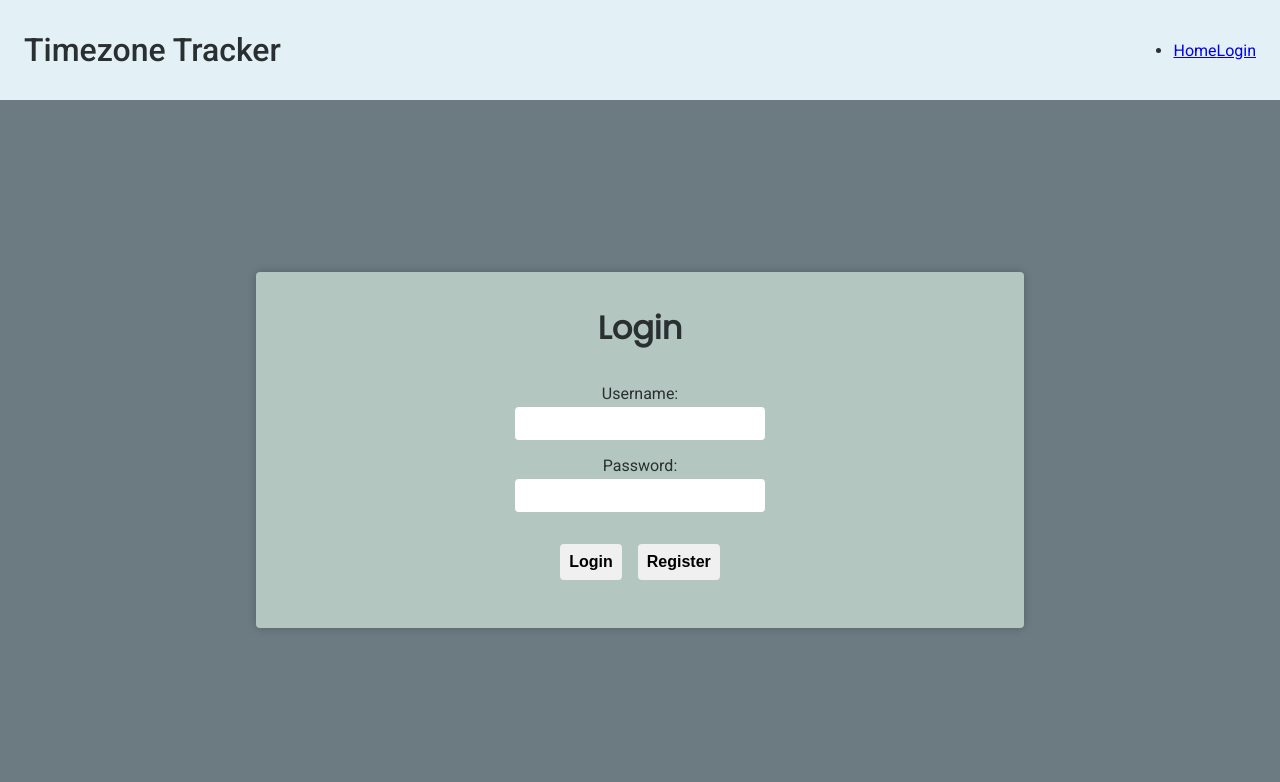
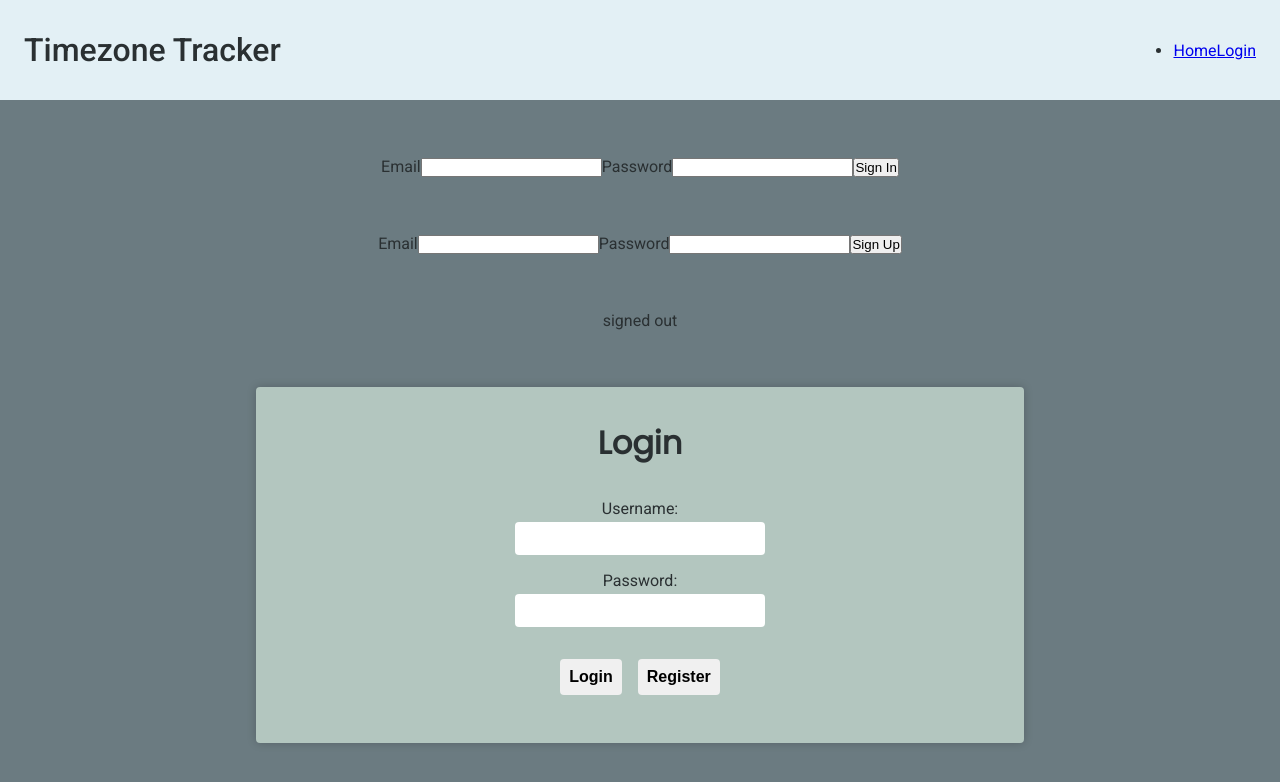
Before and after one commit to JordyHB/timezone-tracker, a React (Create React App) app: page /login in a window 1280 px wide. Shown: the top 782 px of the page. Built offline with nearby package versions, Linux system fonts and the light colour scheme; no server answers.

Commit message:
added a prototype for authentication

```diff
--- a/package.json
+++ b/package.json
@@ -7,6 +7,7 @@
     "@testing-library/react": "^13.4.0",
     "@testing-library/user-event": "^13.5.0",
     "axios": "^1.4.0",
+    "firebase": "^9.22.2",
     "react": "^18.2.0",
     "react-dom": "^18.2.0",
     "react-router-dom": "^6.12.0",
--- /dev/null
+++ b/src/components/Auth/AuthDetails.js
@@ -0,0 +1,42 @@
+import React, {useEffect, useState} from 'react';
+import {auth} from '../../firebase'
+import {onAuthStateChanged, signOut} from "firebase/auth";
+
+
+function AuthDetails(props) {
+
+    const [authUser, setAuthUser] = useState(null)
+
+    useEffect(() => {
+        // listen for auth state changes
+        const listen = onAuthStateChanged(auth, (user) => {
+                if (user) {
+                    setAuthUser(user)
+                } else {
+                    setAuthUser(null)
+                }
+            }
+        );
+
+        // clean up on unmount
+        return () => {
+            listen()
+        }
+    }, [])
+
+    const userSignOut = () => {
+        // sign out
+        signOut(auth).then(() => {
+            console.log('signed out')
+        }).catch((error) => {
+                console.log(error)
+            }
+        );
+    }
+
+    return (
+        <div>{authUser ? <><button type="button" onClick={userSignOut}>sign out</button><p>signed in</p></> : <p>signed out</p>}</div>
+    );
+}
+
+export default AuthDetails;
--- /dev/null
+++ b/src/components/Auth/SignIn.js
@@ -0,0 +1,40 @@
+import React, { useState } from 'react';
+import { auth } from '../../firebase'
+import { signInWithEmailAndPassword } from "firebase/auth";
+
+function SignIn(props) {
+
+    const [email, setEmail] = useState('')
+    const [password, setPassword] = useState('')
+
+    const signIn = (e) => {
+        e.preventDefault()
+        signInWithEmailAndPassword(auth, email, password)
+            .then((userCredential) => {
+                // Signed in
+                const user = userCredential.user;
+                console.log(user)
+                // ...
+            })
+            .catch((error) => {
+                const errorCode = error.code;
+                const errorMessage = error.message;
+                console.log(errorCode, errorMessage)
+            }
+        );
+    }
+
+    return (
+        <div className="sign-in-container">
+            <form className="sign-in-form" onSubmit={signIn}>
+                <label htmlFor="email">Email</label>
+                <input type="email" name="email" id="email" value={email} onChange={(e) =>  setEmail(e.target.value) }/>
+                <label htmlFor="password">Password</label>
+                <input type="password" name="password" id="password" value={password} onChange={(e) =>  setPassword(e.target.value) }/>
+                <button type="submit">Sign In</button>
+            </form>
+        </div>
+    );
+}
+
+export default SignIn;
--- /dev/null
+++ b/src/components/Auth/SignUp.js
@@ -0,0 +1,40 @@
+import React, { useState } from 'react';
+import { auth } from '../../firebase'
+import { createUserWithEmailAndPassword } from "firebase/auth";
+
+function SignUp(props) {
+
+    const [email, setEmail] = useState('')
+    const [password, setPassword] = useState('')
+
+    const signUp = (e) => {
+        e.preventDefault()
+        createUserWithEmailAndPassword(auth, email, password)
+            .then((userCredential) => {
+                // Signed in
+                const user = userCredential.user;
+                console.log(user)
+                // ...
+            })
+            .catch((error) => {
+                    const errorCode = error.code;
+                    const errorMessage = error.message;
+                    console.log(errorCode, errorMessage)
+                }
+            );
+    }
+
+    return (
+        <div className="sign-up-container">
+            <form className="sign-up-form" onSubmit={signUp}>
+                <label htmlFor="email">Email</label>
+                <input type="email" name="email" id="email" value={email} onChange={(e) =>  setEmail(e.target.value) }/>
+                <label htmlFor="password">Password</label>
+                <input type="password" name="password" id="password" value={password} onChange={(e) =>  setPassword(e.target.value) }/>
+                <button type="submit">Sign Up</button>
+            </form>
+        </div>
+    );
+}
+
+export default SignUp;
--- /dev/null
+++ b/src/firebase.js
@@ -0,0 +1,10 @@
+import { initializeApp } from "firebase/app";
+import { getAuth } from "firebase/auth";
+
+const firebaseConfig = {
+    apiKey: "AIzaSyBC6BUsrga6lPplNbbm8GAP9pGAt3YfvZc",
+}
+
+const app = initializeApp(firebaseConfig);
+
+export const auth = getAuth(app);
--- a/src/pages/login/Login.js
+++ b/src/pages/login/Login.js
@@ -1,6 +1,9 @@
 import React from 'react';
 import NavBar from "../../components/NavBar/NavBar";
 import './Login.css'
+import SignIn from "../../components/Auth/SignIn";
+import SignUp from "../../components/Auth/SignUp";
+import AuthDetails from "../../components/Auth/AuthDetails";
 
 function Login(props) {
 
@@ -14,6 +17,9 @@ function Login(props) {
         <div className="outer-container">
             <NavBar/>
             <main>
+                <SignIn/>
+                <SignUp/>
+                <AuthDetails/>
                 <section className="login-container">
                     <h1 className="login-title">Login</h1>
                     <form onSubmit={(e) => handleSubmit(e)} className="login-form">
```
Also changed, not shown: 1 other file (tests, documents, lock files or other folders).
